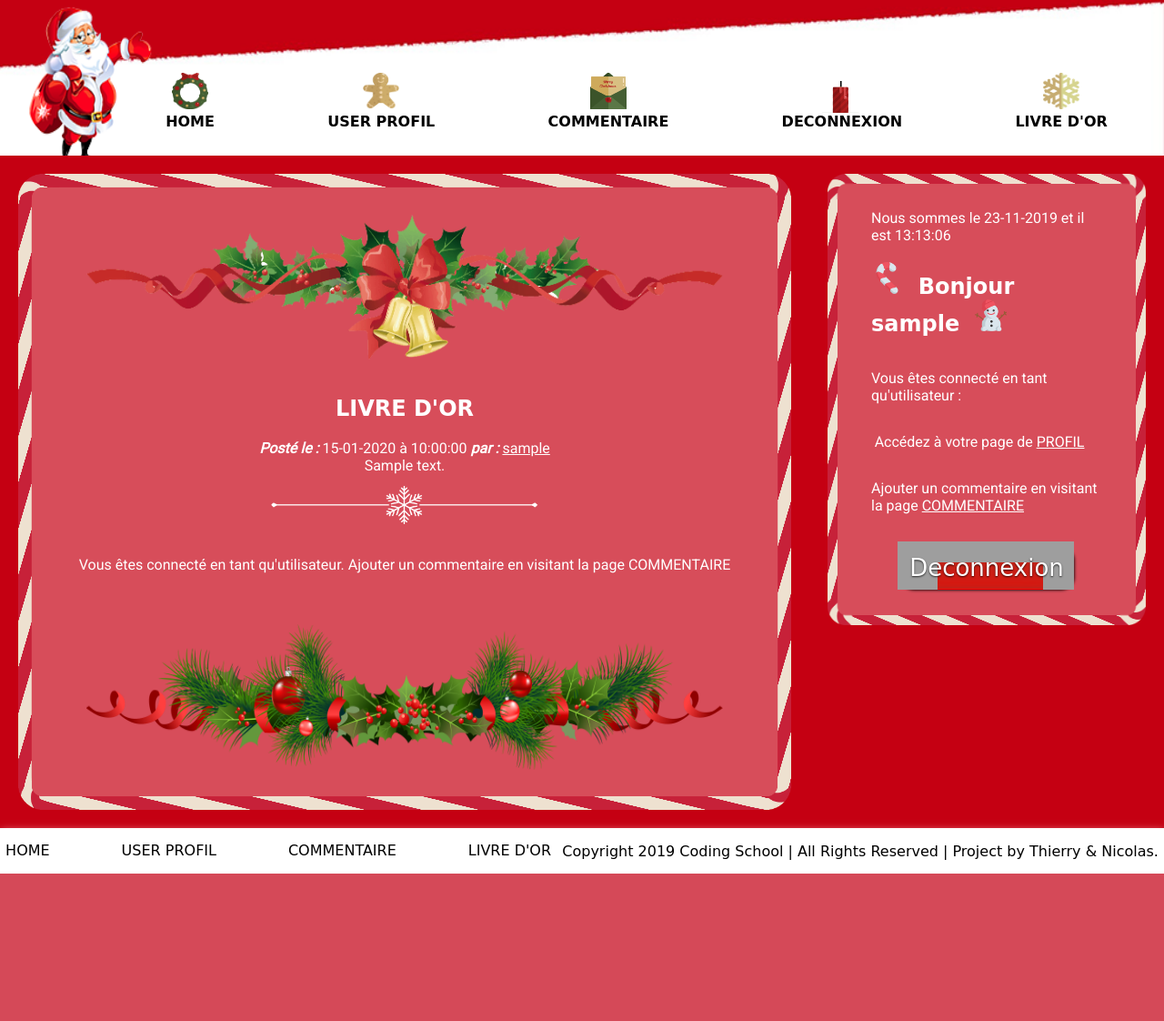
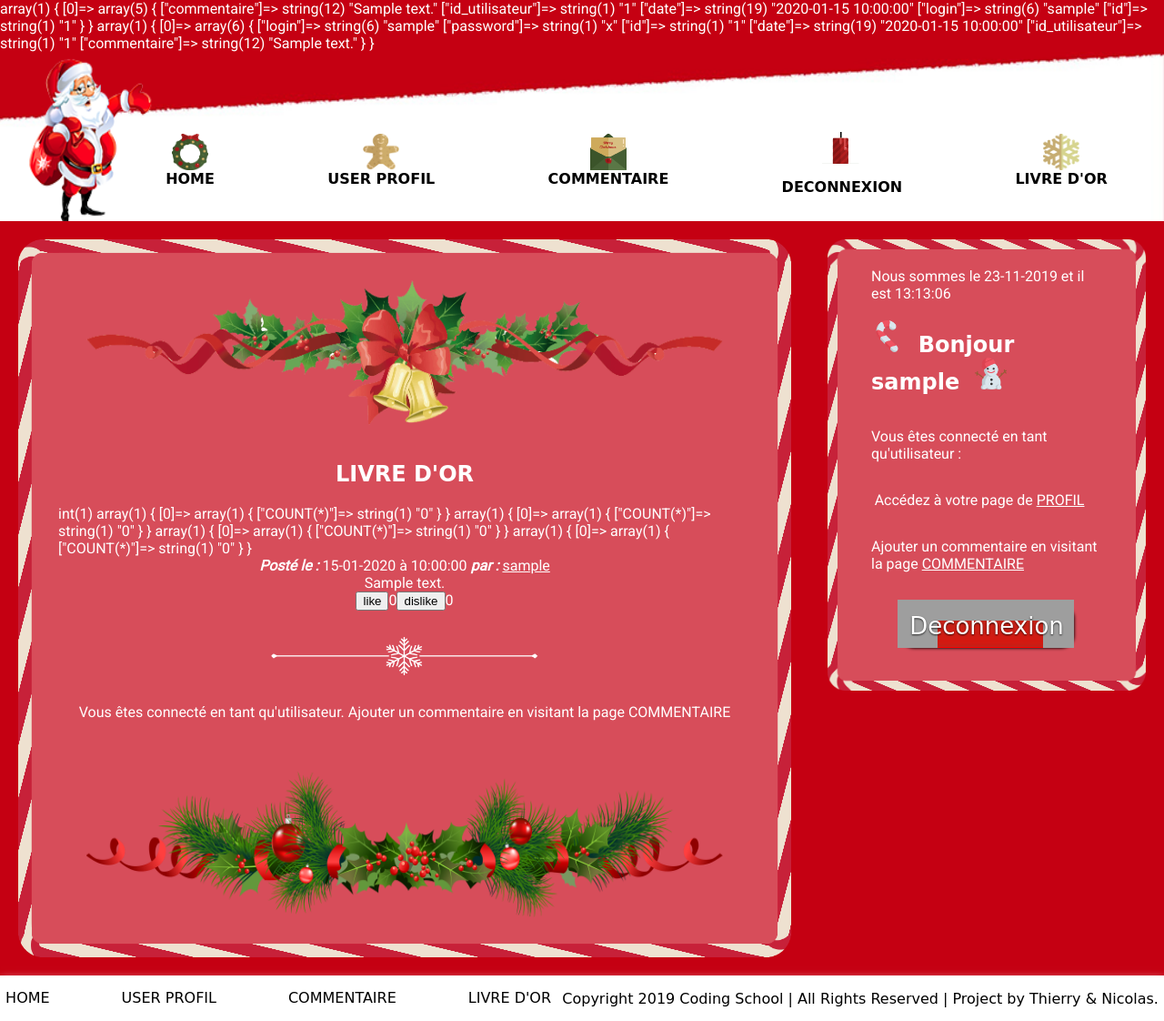
Before and after one commit to thierry-khalife/livre-or, a PHP site: page /livre-or.php in a window 1280 px wide. Shown: the whole page at 91% size. Before the commit the page ends 960 px from the top, so only its background shows below. Run offline with PHP 8.4, Linux system fonts and the light colour scheme; the visitor is signed in with stand-in values (Sample User, id 1); tables that the repository leaves empty or names only in its code hold one stand-in row (values such as "Sample post"); some web fonts are replaced; grey boxes are pictures that could not be loaded.

Commit message:
ajout like dislike

```diff
--- a/livre-or.php
+++ b/livre-or.php
@@ -4,8 +4,12 @@ $cnx = mysqli_connect("localhost", "root", "", "livreor");
 $requete1 = "SELECT * FROM commentaires";
 $query1 = mysqli_query($cnx, $requete1);
 $resultat = mysqli_fetch_all($query1, MYSQLI_ASSOC);
+var_dump($resultat);
 
-
+$requete2 = "SELECT * FROM utilisateurs WHERE login='".$_SESSION['login']."'";
+$query2 = mysqli_query($cnx, $requete2);
+$resultat2 = mysqli_fetch_all($query2, MYSQLI_ASSOC);
+var_dump($resultat2);
 
 ?>
 
@@ -32,15 +36,62 @@ $resultat = mysqli_fetch_all($query1, MYSQLI_ASSOC);
               $datesql = $resultat[$a]['date'];
               $newdate = date('d-m-Y à H:i:s', strtotime($datesql));
               $iduser = $resultat[$a]['id_utilisateur'];
+              $idmoi = $resultat2[0]['id'];
+              $idcom = $resultat[$a]['id'];
+              $intidmoi = intval($idmoi);
+              $intidcom = intval($idcom);
+              var_dump($intidcom);
               $requetelogin = "SELECT login FROM utilisateurs WHERE id=$iduser";
               $query2 = mysqli_query($cnx, $requetelogin);
               $resultatlogin = mysqli_fetch_all($query2, MYSQLI_ASSOC);
+              $requetecount = "SELECT COUNT(*) FROM votes WHERE id_utilisateur=$intidmoi  AND id_commentaire=$intidcom AND valeur=1";
+              $query3 = mysqli_query($cnx, $requetecount);
+              $resultat3 = mysqli_fetch_all($query3, MYSQLI_ASSOC);
+              $requetecountdislike = "SELECT COUNT(*) FROM votes WHERE id_utilisateur=$intidmoi  AND id_commentaire=$intidcom AND valeur=-1";
+              $query4 = mysqli_query($cnx, $requetecountdislike);
+              $resultat4 = mysqli_fetch_all($query4, MYSQLI_ASSOC);
+              $requetecountlikeall = "SELECT COUNT(*) FROM votes WHERE id_commentaire=$intidcom AND valeur=1";
+              $query5 = mysqli_query($cnx, $requetecountlikeall);
+              $resultat5 = mysqli_fetch_all($query5, MYSQLI_ASSOC);
+              $requetecountdislikeall = "SELECT COUNT(*) FROM votes WHERE id_commentaire=$intidcom AND valeur=-1";
+              $query6 = mysqli_query($cnx, $requetecountdislikeall);
+              $resultat6 = mysqli_fetch_all($query6, MYSQLI_ASSOC);
+              var_dump($resultat3);
+              var_dump($resultat4);
+              var_dump($resultat5);
+              var_dump($resultat6);
               echo "<article id=\"commentaire\">";
               echo "<b><i>Posté le : </i></b>".$newdate;
               echo "<b><i> par : </i></b><u>".$resultatlogin[0]["login"]."</u><br>";
-              echo $resultat[$a]['commentaire']."<br><img id=\"divider\" src=\"img/div.png\">";
+              echo $resultat[$a]['commentaire'];
               echo "<br>";
               echo "</article>";
+              echo "<article id=\"vote\">";
+              echo "<form method=\"post\" action=\"livre-or.php\">";
+              echo "<input type=\"submit\" name=\"likebutton".$a."\" value=\"like\">".$resultat5[0]['COUNT(*)'];
+              echo "<input type=\"submit\" name=\"dislikebutton".$a."\" value=\"dislike\">".$resultat6[0]['COUNT(*)'];
+              echo "</form>";
+              echo "</article>";
+              echo "<img id=\"divider\" src=\"img/div.png\">";
+                if ( isset($_SESSION['login']) && isset($_POST['likebutton'.$a]) && $resultat3[0]['COUNT(*)'] == "0" ) {
+                    if ( $resultat4[0]['COUNT(*)'] == "1" ) {
+                        $requeteresetlike = "DELETE FROM votes WHERE id_commentaire=$intidcom AND id_utilisateur=$intidmoi";
+                        $queryresetlike = mysqli_query($cnx, $requeteresetlike);
+                    }
+                    $requetelike = "INSERT INTO votes (id_utilisateur, id_commentaire, valeur) VALUES ($intidmoi, $intidcom, 1)";
+                    $querylike = mysqli_query($cnx, $requetelike);
+                    $refresh = true;
+                }
+                if ( isset($_SESSION['login']) && isset($_POST['dislikebutton'.$a]) && $resultat4[0]['COUNT(*)'] == "0" ) {
+                    if ( $resultat3[0]['COUNT(*)'] == "1" ) {
+                        $requeteresetdislike = "DELETE FROM votes WHERE id_commentaire=$intidcom AND id_utilisateur=$intidmoi";
+                        $queryresetdislike = mysqli_query($cnx, $requeteresetdislike);
+                    }
+                    $requetedislike = "INSERT INTO votes (id_utilisateur, id_commentaire, valeur) VALUES ($intidmoi, $intidcom, -1)";
+                    $querydislike = mysqli_query($cnx, $requetedislike);
+                    $refresh = true;
+                break;
+                }
               $a++;
           }
           if (!empty($_SESSION['login']))
@@ -53,6 +104,9 @@ $resultat = mysqli_fetch_all($query1, MYSQLI_ASSOC);
         <section class="rightsidebar">
 
         <?php
+
+
+
 
         date_default_timezone_set('Europe/Paris');
         if(isset($_SESSION['login']))
```
